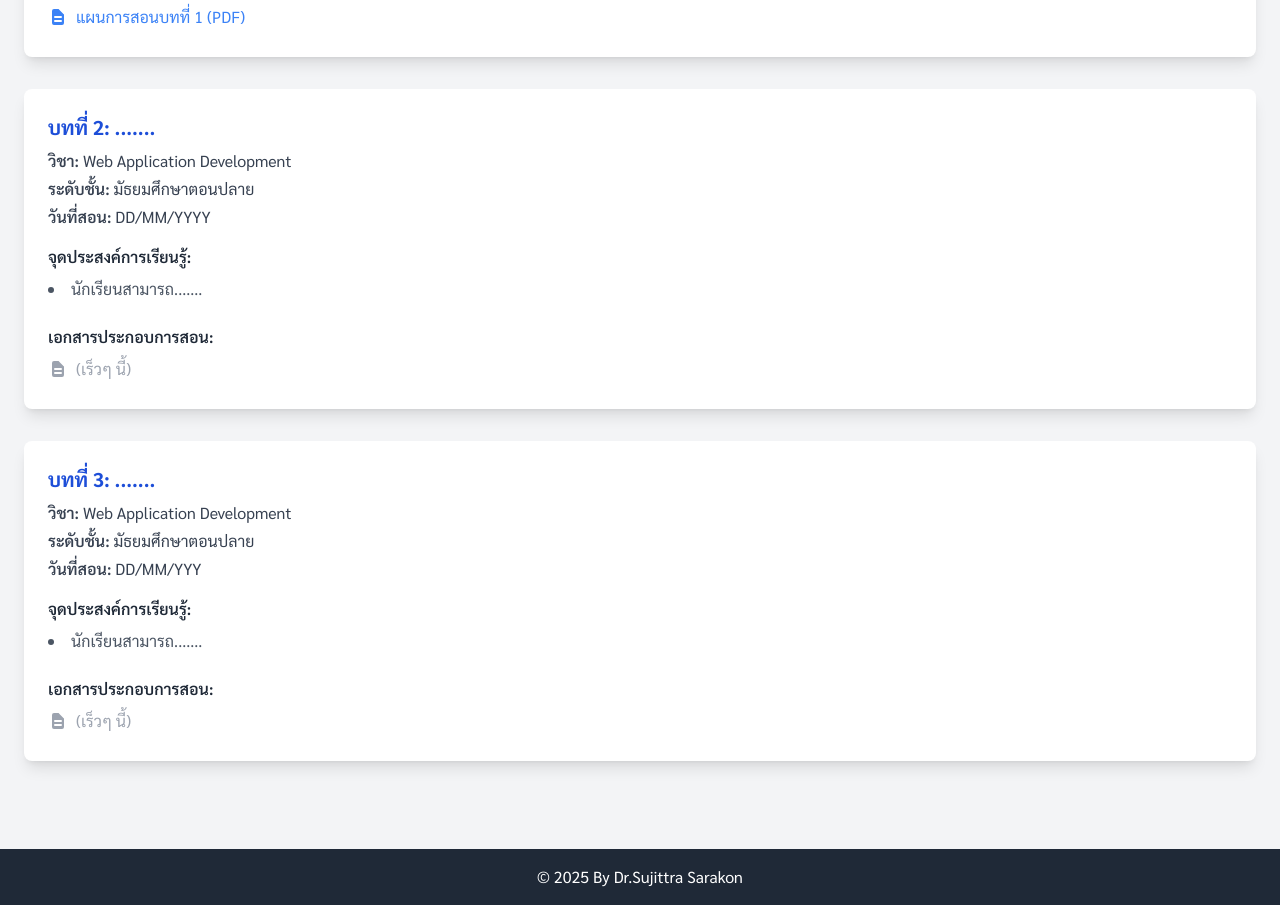
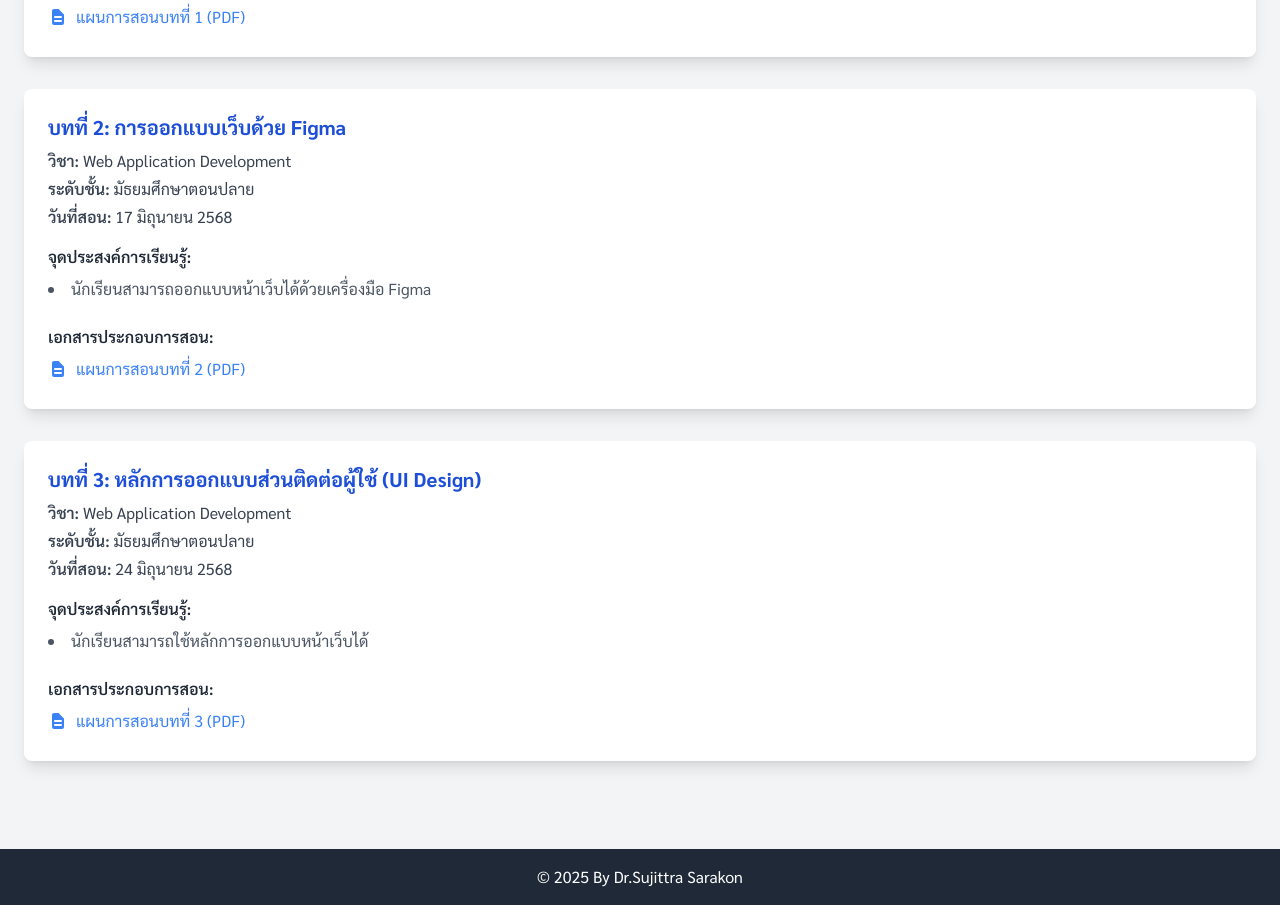
Before and after one commit to sujittra/my-lesson-plans-website, a website: page index.html in a window 1280 px wide. Shown: the part 571-1476 px from the top of the page. Drawn offline with Linux system fonts and the light colour scheme.

Commit message:
Add content 2-3

```diff
--- a/index.html
+++ b/index.html
@@ -76,15 +76,15 @@
             <!-- close card 1 -->
             <!-- Open Card 2 -->
             <div class="bg-white shadow-lg rounded-lg p-6 mb-8 hover:shadow-xl transition-shadow duration-300">
-                <h3 class="text-xl font-bold text-blue-700 mb-2">บทที่ 2: .......</h3>
+                <h3 class="text-xl font-bold text-blue-700 mb-2">บทที่ 2: การออกแบบเว็บด้วย Figma</h3>
                 <p class="text-gray-700 mb-1"><span class="font-semibold">วิชา:</span> Web Application Development</p>
                 <p class="text-gray-700 mb-1"><span class="font-semibold">ระดับชั้น:</span> มัธยมศึกษาตอนปลาย</p>
-                <p class="text-gray-700 mb-1"><span class="font-semibold">วันที่สอน:</span> DD/MM/YYYY</p>
+                <p class="text-gray-700 mb-1"><span class="font-semibold">วันที่สอน:</span> 17 มิถุนายน 2568</p>
 
                 <div class="mt-4">
                     <h4 class="font-semibold text-gray-800 mb-2">จุดประสงค์การเรียนรู้:</h4>
                     <ul class="list-disc list-inside text-gray-600 space-y-1">
-                        <li>นักเรียนสามารถ.......</li>
+                        <li>นักเรียนสามารถออกแบบหน้าเว็บได้ด้วยเครื่องมือ Figma</li>
                     </ul>
                 </div>
 
@@ -92,10 +92,11 @@
                     <h4 class="font-semibold text-gray-800 mb-2">เอกสารประกอบการสอน:</h4>
                     <ul class="space-y-2">
                         <li>
-                            <a href="#" class="inline-flex items-center text-gray-400 cursor-not-allowed"> <svg xmlns="http://www.w3.org/2000/svg" class="h-5 w-5 mr-2" viewBox="0 0 20 20" fill="currentColor">
+                            <a href="assets/Chapter 2.pdf" target="_blank" class="inline-flex items-center text-blue-500 hover:text-blue-700 hover:underline transition duration-150 ease-in-out">
+                                <svg xmlns="http://www.w3.org/2000/svg" class="h-5 w-5 mr-2" viewBox="0 0 20 20" fill="currentColor">
                                     <path fill-rule="evenodd" d="M4 4a2 2 0 012-2h4.586A1 1 0 0111 2.586L15.414 7A1 1 0 0116 7.414V16a2 2 0 01-2 2H6a2 2 0 01-2-2V4zm2 6a1 1 0 011-1h6a1 1 0 110 2H7a1 1 0 01-1-1zm1 3a1 1 0 100 2h6a1 1 0 100-2H7z" clip-rule="evenodd" />
                                 </svg>
-                                (เร็วๆ นี้)
+                                แผนการสอนบทที่ 2 (PDF)
                             </a>
                         </li>
                     </ul>
@@ -104,15 +105,15 @@
             <!-- Close card 2 -->
              <!-- Open Card 3 -->
             <div class="bg-white shadow-lg rounded-lg p-6 mb-8 hover:shadow-xl transition-shadow duration-300">
-                <h3 class="text-xl font-bold text-blue-700 mb-2">บทที่ 3: .......</h3>
+                <h3 class="text-xl font-bold text-blue-700 mb-2">บทที่ 3: หลักการออกแบบส่วนติดต่อผู้ใช้ (UI Design)</h3>
                 <p class="text-gray-700 mb-1"><span class="font-semibold">วิชา:</span> Web Application Development</p>
                 <p class="text-gray-700 mb-1"><span class="font-semibold">ระดับชั้น:</span> มัธยมศึกษาตอนปลาย</p>
-                <p class="text-gray-700 mb-1"><span class="font-semibold">วันที่สอน:</span> DD/MM/YYY</p>
+                <p class="text-gray-700 mb-1"><span class="font-semibold">วันที่สอน:</span> 24 มิถุนายน 2568 </p>
 
                 <div class="mt-4">
                     <h4 class="font-semibold text-gray-800 mb-2">จุดประสงค์การเรียนรู้:</h4>
                     <ul class="list-disc list-inside text-gray-600 space-y-1">
-                        <li>นักเรียนสามารถ.......</li>
+                        <li>นักเรียนสามารถใช้หลักการออกแบบหน้าเว็บได้</li>
                     </ul>
                 </div>
 
@@ -120,10 +121,11 @@
                     <h4 class="font-semibold text-gray-800 mb-2">เอกสารประกอบการสอน:</h4>
                     <ul class="space-y-2">
                         <li>
-                            <a href="#" class="inline-flex items-center text-gray-400 cursor-not-allowed"> <svg xmlns="http://www.w3.org/2000/svg" class="h-5 w-5 mr-2" viewBox="0 0 20 20" fill="currentColor">
+                            <a href="assets/Chapter 3.pdf" target="_blank" class="inline-flex items-center text-blue-500 hover:text-blue-700 hover:underline transition duration-150 ease-in-out">
+                                <svg xmlns="http://www.w3.org/2000/svg" class="h-5 w-5 mr-2" viewBox="0 0 20 20" fill="currentColor">
                                     <path fill-rule="evenodd" d="M4 4a2 2 0 012-2h4.586A1 1 0 0111 2.586L15.414 7A1 1 0 0116 7.414V16a2 2 0 01-2 2H6a2 2 0 01-2-2V4zm2 6a1 1 0 011-1h6a1 1 0 110 2H7a1 1 0 01-1-1zm1 3a1 1 0 100 2h6a1 1 0 100-2H7z" clip-rule="evenodd" />
                                 </svg>
-                                (เร็วๆ นี้)
+                                แผนการสอนบทที่ 3 (PDF)
                             </a>
                         </li>
                     </ul>
```
Also changed, not shown: 2 other files.
